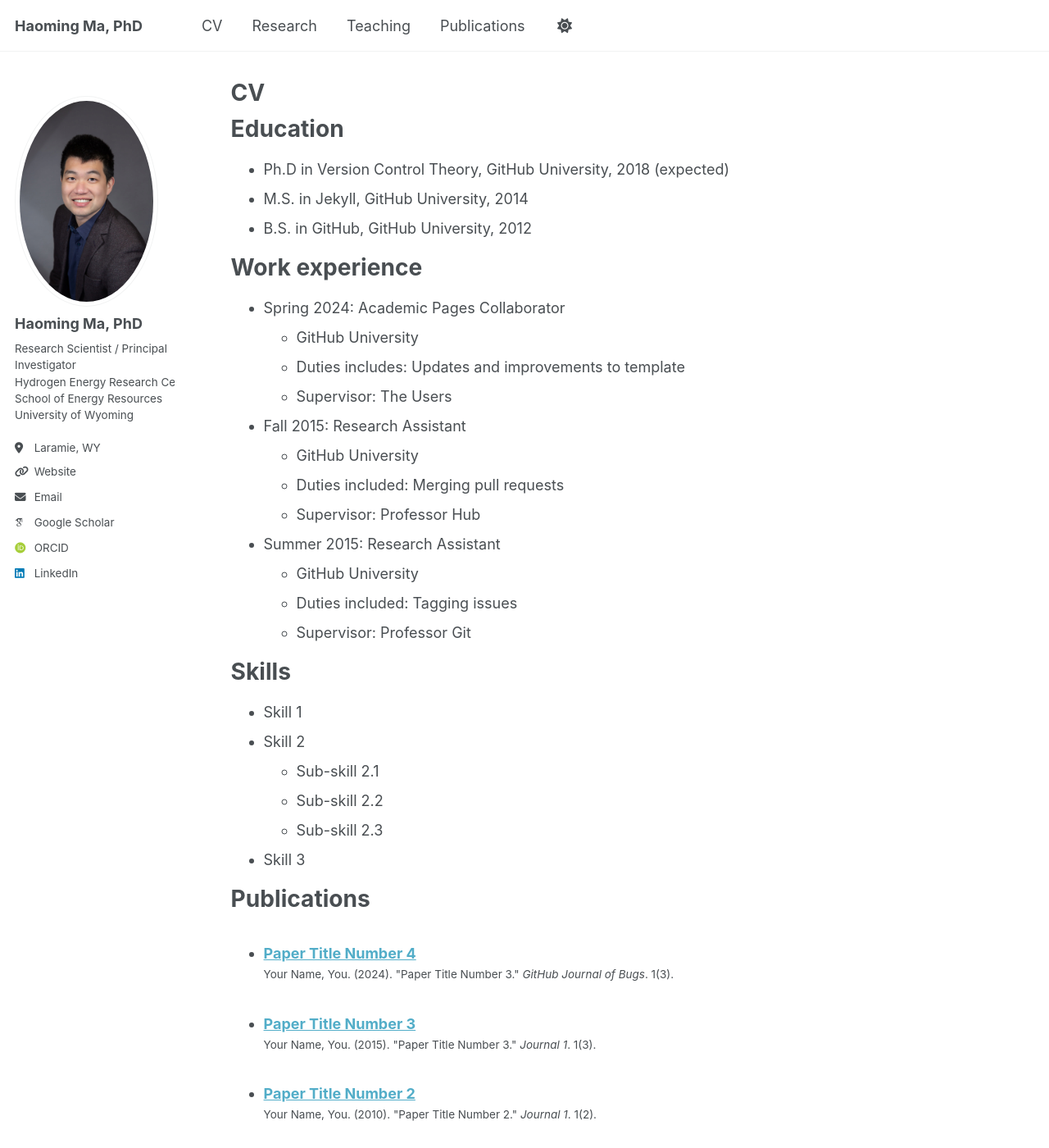
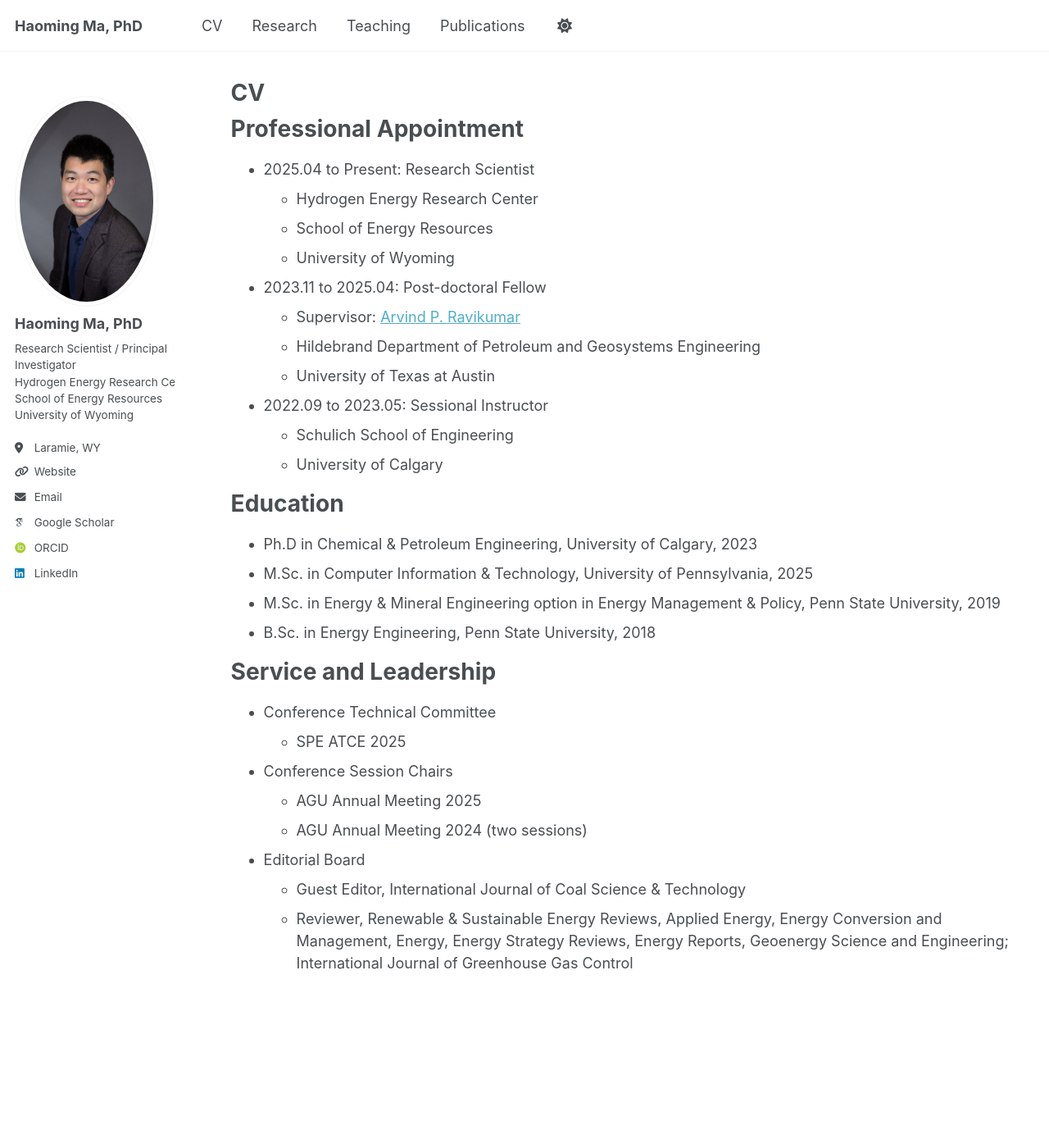
Before and after one commit to haoming-ma/haoming-ma.github.io, a Jekyll site: the page built from _pages/cv.md, in a window 1280 px wide and 1400 px high. Shown: the whole window at 82% size. Built offline with Jekyll 4.4.1, drawn with Linux system fonts in a browser that asks for light colours; some web fonts are replaced; some of the changed text lies outside the part shown.

Commit message:
Update cv.md

```diff
--- a/_pages/cv.md
+++ b/_pages/cv.md
@@ -9,56 +9,37 @@ redirect_from:
 
 {% include base_path %}
 
+Professional Appointment
+======
+* 2025.04 to Present: Research Scientist
+  * Hydrogen Energy Research Center
+  * School of Energy Resources
+  * University of Wyoming
+
+* 2023.11 to 2025.04: Post-doctoral Fellow
+  * Supervisor: [Arvind P. Ravikumar](https://www.pge.utexas.edu/faculty-and-staff/arvind-ravikumar/)
+  * Hildebrand Department of Petroleum and Geosystems Engineering
+  * University of Texas at Austin
+
+* 2022.09 to 2023.05: Sessional Instructor
+  * Schulich School of Engineering
+  * University of Calgary
+
 Education
 ======
-* Ph.D in Version Control Theory, GitHub University, 2018 (expected)
-* M.S. in Jekyll, GitHub University, 2014
-* B.S. in GitHub, GitHub University, 2012
+* Ph.D in Chemical & Petroleum Engineering, University of Calgary, 2023
+* M.Sc. in Computer Information & Technology, University of Pennsylvania, 2025
+* M.Sc. in Energy & Mineral Engineering option in Energy Management & Policy, Penn State University, 2019
+* B.Sc. in Energy Engineering, Penn State University, 2018
 
-Work experience
+
+Service and Leadership
 ======
-* Spring 2024: Academic Pages Collaborator
-  * GitHub University
-  * Duties includes: Updates and improvements to template
-  * Supervisor: The Users
-
-* Fall 2015: Research Assistant
-  * GitHub University
-  * Duties included: Merging pull requests
-  * Supervisor: Professor Hub
-
-* Summer 2015: Research Assistant
-  * GitHub University
-  * Duties included: Tagging issues
-  * Supervisor: Professor Git
-
-Skills
-======
-* Skill 1
-* Skill 2
-  * Sub-skill 2.1
-  * Sub-skill 2.2
-  * Sub-skill 2.3
-* Skill 3
-
-Publications
-======
-  <ul>{% for post in site.publications reversed %}
-    {% include archive-single-cv.html %}
-  {% endfor %}</ul>
-
-Talks
-======
-  <ul>{% for post in site.talks reversed %}
-    {% include archive-single-talk-cv.html  %}
-  {% endfor %}</ul>
-
-Teaching
-======
-  <ul>{% for post in site.teaching reversed %}
-    {% include archive-single-cv.html %}
-  {% endfor %}</ul>
-
-Service and leadership
-======
-* Currently signed in to 43 different slack teams
+* Conference Technical Committee
+  * SPE ATCE 2025
+* Conference Session Chairs
+  * AGU Annual Meeting 2025
+  * AGU Annual Meeting 2024 (two sessions)
+* Editorial Board
+  * Guest Editor, International Journal of Coal Science & Technology
+  * Reviewer, Renewable & Sustainable Energy Reviews, Applied Energy, Energy Conversion and Management, Energy, Energy Strategy Reviews, Energy Reports, Geoenergy Science and Engineering; International Journal of Greenhouse Gas Control
```
